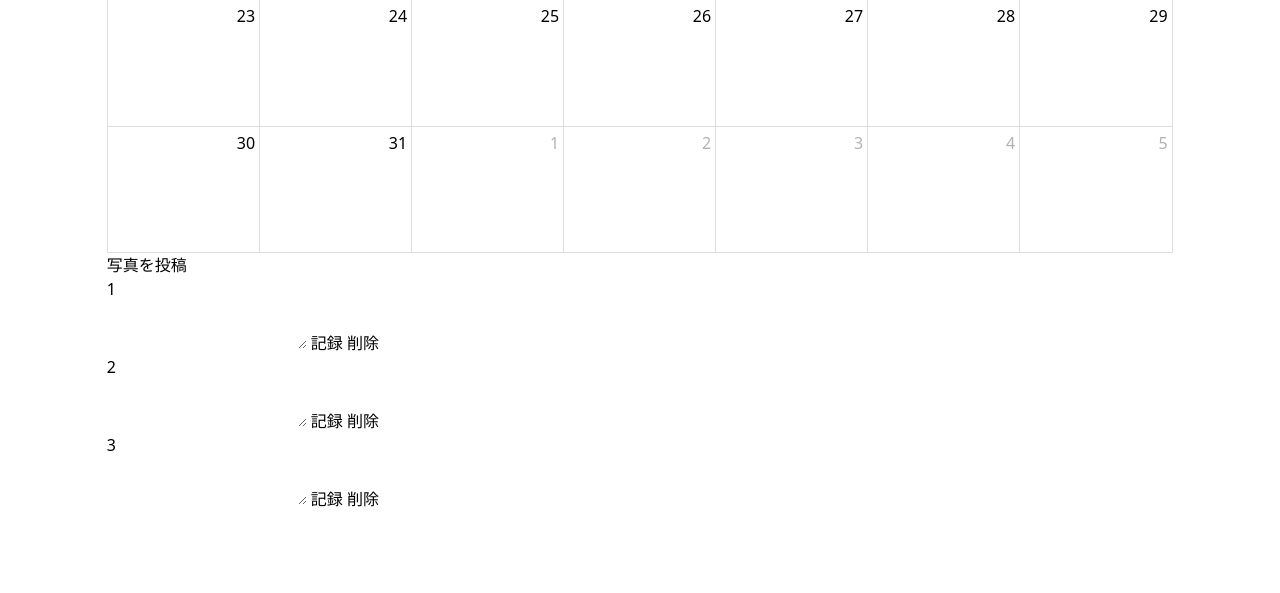
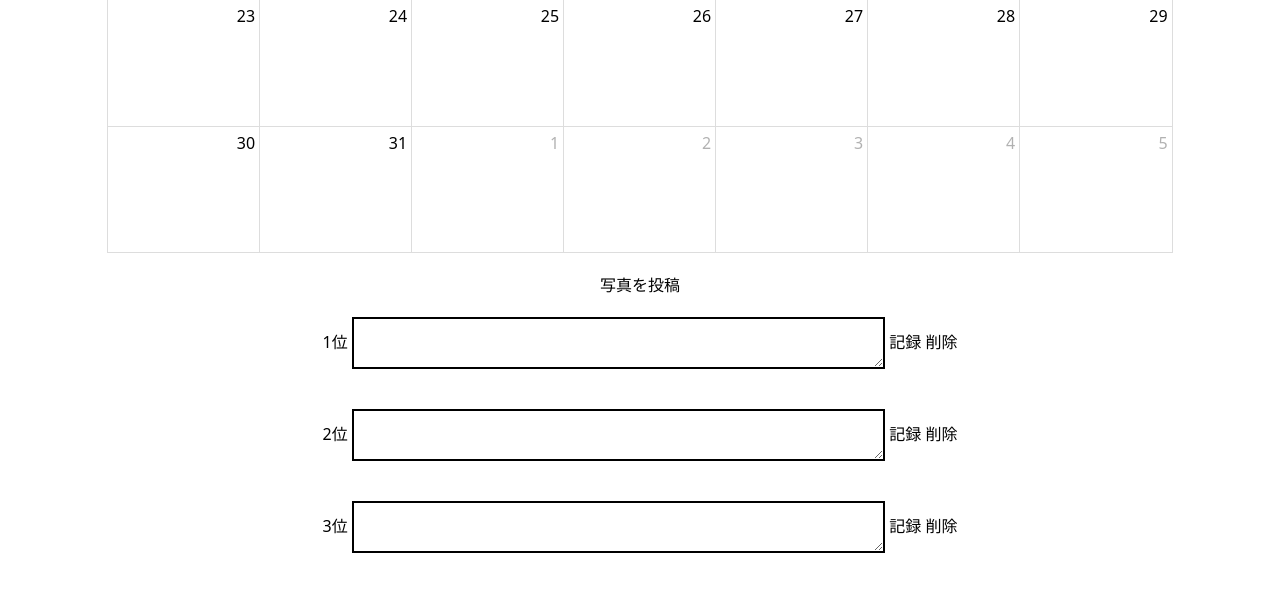
Before and after one commit to TO053037/PositiveDairyAppDjango, a Django app: page / in a window 1280 px wide. Shown: the part 683-1276 px from the top of the page. Before the commit the page ends 1190 px from the top, so only its background shows below. Run offline with Django 4.2, Linux system fonts and the light colour scheme; the visitor is signed in with stand-in values (Sample User, id 1); data that the repository does not hold is empty; some libraries are stand-ins or nearby versions.

Commit message:
add: styling_index

```diff
--- a/static/js/getDairyPicture.js
+++ b/static/js/getDairyPicture.js
@@ -5,7 +5,7 @@ async function getDairyPicture(date) {
     const resJson = await fetch(getDairyPictureUrl + '?' + queryParams);
     const res = await resJson.json()
     console.log(res);
-    const showPicturesElement = document.getElementById('show-picture');
+    const showPicturesElement = document.getElementById('show-picture-ul');
     if (res.status === 200) {
         while(showPicturesElement.firstChild) {
             showPicturesElement.removeChild(showPicturesElement.firstChild);
@@ -13,11 +13,15 @@ async function getDairyPicture(date) {
         if (res.pictureUrls.length > 0) {
             console.log(res.pictureUrls);
             for (let i = 0; i < res.pictureUrls.length; i ++) {
-                let newElement = document.createElement('img');
-                newElement.src = res.pictureUrls[i];
-                newElement.height = 200;
-                newElement.width = 200;
-                showPicturesElement.appendChild(newElement);
+                let imgElement = document.createElement('img');
+                let liElement = document.createElement('li');
+                liElement.classList.add('p-2.5');
+                imgElement.src = res.pictureUrls[i]
+                imgElement.height = 200;
+                imgElement.width = 200;
+                liElement.appendChild(imgElement)
+                showPicturesElement.appendChild(liElement)
+                console.log('test');
             }
         }
     }
--- a/templates/dairyApp/index.html
+++ b/templates/dairyApp/index.html
@@ -30,31 +30,41 @@
 
 {% block content %}
     <div id="calendar"></div>
+    <div id="main" class="py-5">
         <div id="dairy-content-form" class={{ today }}>
             <div id="show-picture">
-
+                <ul id="show-picture-ul" class="flex justify-evenly"></ul>
             </div>
-        <div id="save-picture-button">
+            <div id="save-picture-button" class="text-center">
                 <button onclick="postDairyPicture()">写真を投稿</button>
             </div>
-        <div id="form-1">
-            <h2>1</h2>
-            <textarea id="textarea-1" name="content-form"></textarea>
+            <div id="form-1" class="text-center py-5">
+                <label class="">
+                    1位
+                    <textarea id="textarea-1" class="border-2 border-black w-1/2 align-middle"
+                              name="content-form"></textarea>
+                </label>
                 <button type="submit" onclick="postDairyContent(1)">記録</button>
                 <button type="submit" onclick="deleteDairyContent(1)">削除</button>
-
             </div>
-        <div id="form-2">
-            <h2>2</h2>
-            <textarea id="textarea-2" name=content-form"></textarea>
+            <div id="form-2" class="text-center py-5">
+                <label>
+                    2位
+                    <textarea id="textarea-2" class="border-2 border-black w-1/2 align-middle"
+                              name=content-form"></textarea>
+                </label>
                 <button type="submit" onclick="postDairyContent(2)">記録</button>
                 <button type="submit" onclick="deleteDairyContent(2)">削除</button>
             </div>
-        <div id="form-3">
-            <h2>3</h2>
-            <textarea id="textarea-3" name="content-form"></textarea>
+            <div id="form-3" class="text-center py-5">
+                <label>
+                    3位
+                    <textarea id="textarea-3" class="border-2 border-black w-1/2 align-middle"
+                              name="content-form"></textarea>
+                </label>
                 <button type="submit" onclick="postDairyContent(3)">記録</button>
                 <button type="submit" onclick="deleteDairyContent(3)">削除</button>
+            </div>
         </div>
     </div>
     <script src="{% static "js/postDairyContent.js" %}" type="text/javascript"></script>
```
Lines whose indentation alone changed are shown as unchanged.
